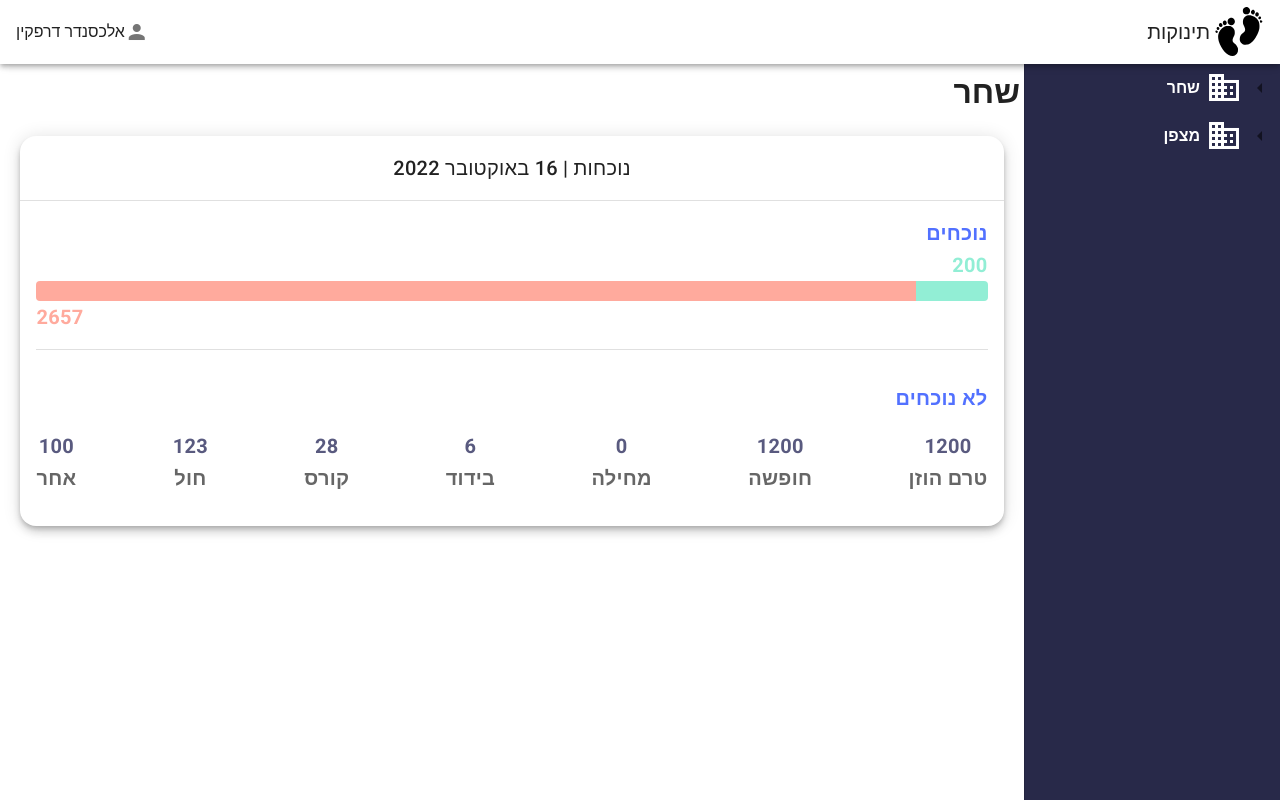
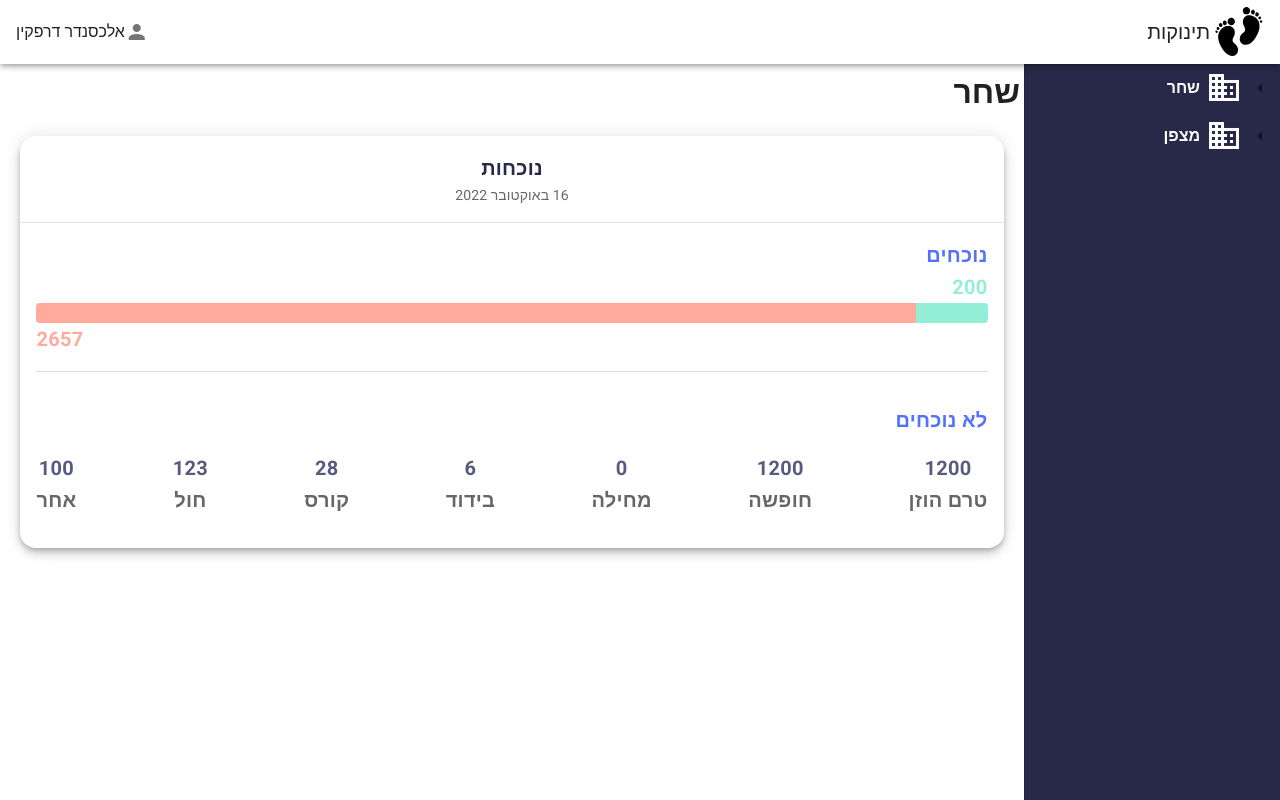
Before and after one commit to CodeAndParty/tinokot, a Vue app: page /units/1 in a window 1280 px wide. Built offline with nearby package versions, Linux system fonts and the light colour scheme; data requests are answered from the project's data file.

Commit message:
changing default card to base card and insted of title prop using slots for title and subtitle

```diff
--- a/src/components/AttendanceReport.vue
+++ b/src/components/AttendanceReport.vue
@@ -1,11 +1,13 @@
 <template>
   <div>
     <h1 class="ma-1">{{ unitName }}</h1>
-    <DefaultCard
-      id="attendance-card"
-      width="auto"
-      :title="'נוכחות |' + ' ' + $formatDateString(Date().toString())"
-    >
+    <BaseCard id="attendance-card" width="auto">
+      <template #title>
+        <span>נוכחות</span>
+      </template>
+      <template #subtitle>
+        <span>{{ $formatDateString(Date().toString()) }}</span>
+      </template>
       <v-card-text class="font-weight-bold d-flex flex-column text-h6">
         <span class="secondary--text">נוכחים</span>
         <span class="success--text">{{ attendance?.[0]?.amount }}</span>
@@ -39,17 +41,17 @@
           </p>
         </div>
       </v-card-text>
-    </DefaultCard>
+    </BaseCard>
   </div>
 </template>
 
 <script>
-import DefaultCard from "./DefaultCard.vue";
+import BaseCard from "./BaseCard.vue";
 
 export default {
   name: "AttendanceReport",
 
-  components: { DefaultCard },
+  components: { BaseCard },
 
   computed: {
     unitName() {
--- a/src/components/DefaultCard.vue
+++ b/src/components/BaseCard.vue
@@ -6,9 +6,12 @@
     :width="width || '400px'"
     class="ma-1"
   >
-    <v-card-title class="justify-center">
-      {{ title }}
+    <v-card-title class="justify-center font-weight-bold primary--text">
+      <slot name="title" />
     </v-card-title>
+    <v-card-subtitle class="text-center">
+      <slot name="subtitle" />
+    </v-card-subtitle>
     <v-divider></v-divider>
     <slot></slot>
   </v-card>
@@ -16,10 +19,9 @@
 
 <script>
 export default {
-  name: "DefaultCard",
+  name: "BaseCard",
 
   props: {
-    title: String,
     width: String,
   },
 };
--- a/src/components/PersistenceGrants.vue
+++ b/src/components/PersistenceGrants.vue
@@ -1,5 +1,6 @@
 <template>
-  <DefaultCard title="מענקי התמדה">
+  <BaseCard>
+    <template #title>מענקי התמדה</template>
     <v-carousel hide-delimiters height="fit-content" :continuous="false">
       <v-carousel-item
         v-for="(date, index) in persistenceGrantsDates"
@@ -27,16 +28,16 @@
         </div>
       </v-carousel-item>
     </v-carousel>
-  </DefaultCard>
+  </BaseCard>
 </template>
 
 <script>
-import DefaultCard from "./DefaultCard.vue";
+import BaseCard from "./BaseCard.vue";
 
 export default {
   name: "PersistenceGrants",
 
-  components: { DefaultCard },
+  components: { BaseCard },
 
   computed: {
     persistenceGrantsDates() {
--- a/src/components/ProficiencyBonus.vue
+++ b/src/components/ProficiencyBonus.vue
@@ -1,5 +1,6 @@
 <template>
-  <DefaultCard title="גמוש">
+  <BaseCard>
+    <template #title> גמו"ש </template>
     <div v-if="proficiencyBonus?.type === 'A'" class="text-center">
       <p>
         <span class="text-h6 font-weight-bold">גמוש א</span>
@@ -50,15 +51,15 @@
         <v-icon v-else x-large color="error"> mdi-close </v-icon>
       </div>
     </div>
-  </DefaultCard>
+  </BaseCard>
 </template>
 
 <script>
-import DefaultCard from "./DefaultCard.vue";
+import BaseCard from "./BaseCard.vue";
 export default {
   name: "ProficiencyBonus",
 
-  components: { DefaultCard },
+  components: { BaseCard },
 
   computed: {
     proficiencyBonus() {
```
